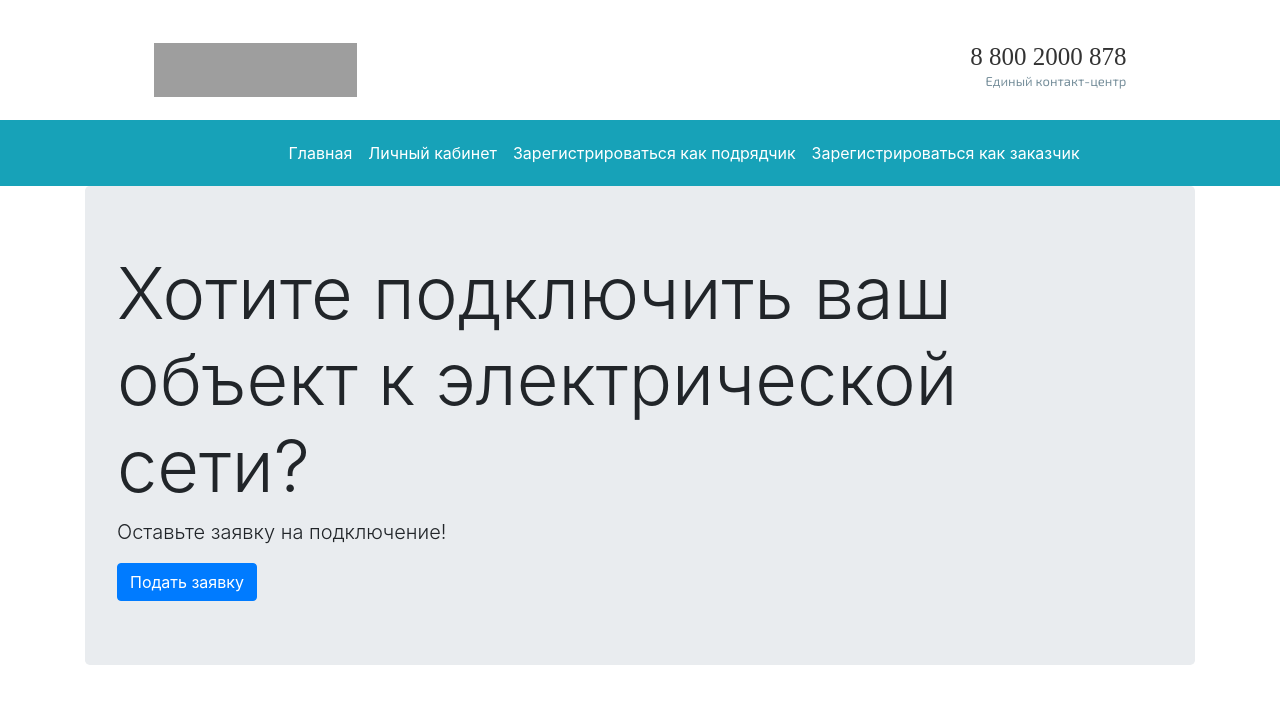
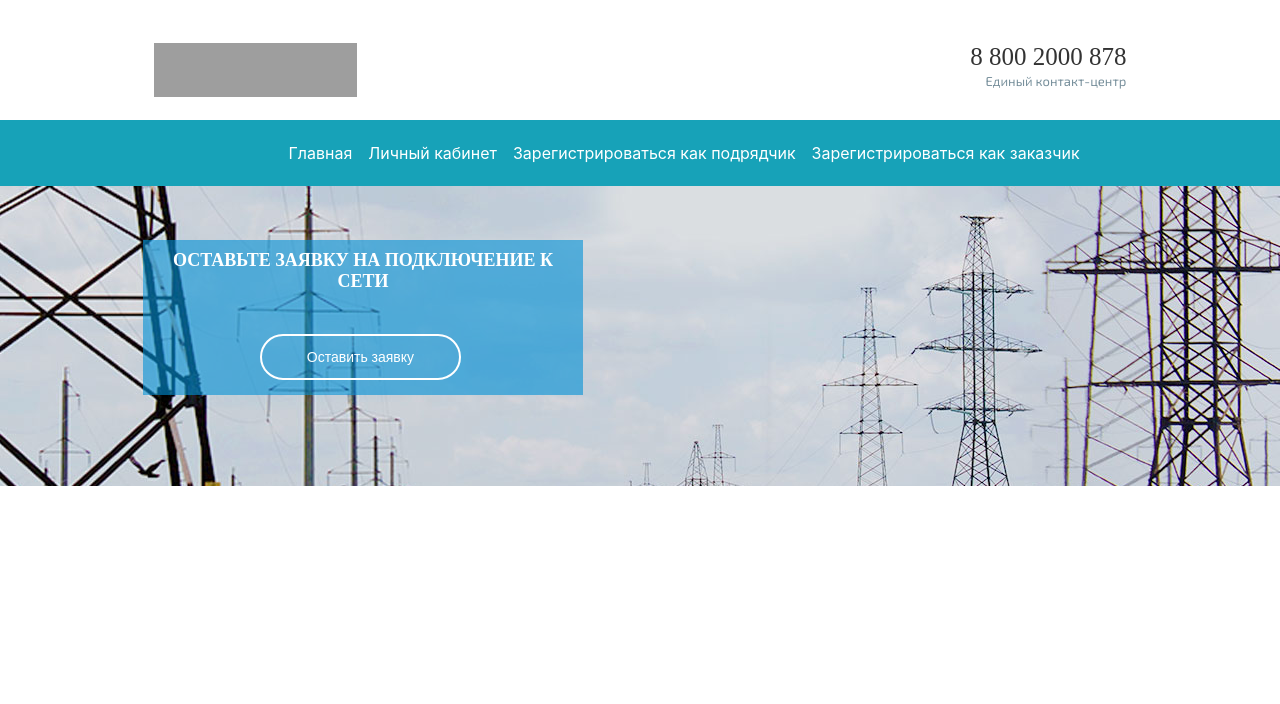
Before and after one commit to HiGal/DigitalSuperHero, a Vue app in the folder frontend/: page / in a window 1280 px wide. Shown: the top 704 px of the page. Built offline with nearby package versions, Linux system fonts and the light colour scheme; grey boxes are pictures that could not be loaded; what vue-kanban would draw is missing.

Commit message:
Added home page

```diff
--- a/frontend/src/assets/css/style.css
+++ b/frontend/src/assets/css/style.css
@@ -11,9 +11,9 @@
     position: fixed;
 }
 
-img {
-    width: 20%;
-}
+/*img {*/
+/*    width: 20%;*/
+/*}*/
 
 .reg {
     font-size: 25px;
@@ -82,11 +82,101 @@ img {
     width: 100%;
 }
 
-.item{
+.item {
     min-height: 300px;
     object-fit: cover;
 }
 
-.home{
+.home {
     width: 100%;
 }
+
+.jumbotron {
+    margin-top: 10px;
+    background: url("../content.jpg");
+    color: white;
+}
+
+span.flash-txt {
+    position: absolute;
+    left: 0;
+    top: 30%;
+    width: 100%;
+
+}
+
+#flash span {
+    display: block;
+}
+
+span.container {
+    margin-right: auto;
+    margin-left: auto;
+    padding-left: 15px;
+    padding-right: 15px;
+
+}
+
+span.flash-back {
+    display: inline-block;
+    padding: 10px 20px;
+    width: 440px;
+    height: 155px;
+    position: relative;
+}
+
+body {
+    font-family: "Exo 2 Light", Helvetica, Arial, sans-serif;
+    font-size: 15px;
+
+    line-height: 1.42857143;
+
+    color: #333;
+}
+
+.flash-back a {
+    color: #fff;
+    font: normal 14px Arial;
+    display: inline-block;
+    border: 2px solid #fff;
+    border-radius: 30px;
+    padding: 13px 45px;
+    text-decoration: none;
+    margin-left: 22%;
+    position: absolute;
+    bottom: 15px;
+
+}
+
+
+.flash-back a:hover {
+    background-color: #fff;
+    border-color: #fff;
+    color: #0091d7;
+}
+
+.flash-back{
+    background-color: rgba(0,145,215,0.6);
+    margin-left: 10%;
+}
+
+.item{
+    max-height: 20px;
+    background: url("../content.jpg");
+    display: block;
+    max-width: 100%;
+    height: auto;
+}
+
+.item img {
+
+}
+
+strong {
+    text-transform: uppercase;
+    color: #fff;
+    text-align: center;
+    font: normal 18px 'Exo 2 Medium';
+    margin-bottom: 8px;
+    display: block;
+}
--- a/frontend/src/views/Home.vue
+++ b/frontend/src/views/Home.vue
@@ -1,12 +1,17 @@
 <template>
     <div class="home">
-        <div class="container">
-            <b-jumbotron header="Хотите подключить ваш объект к электрической сети?" lead="Оставьте заявку на подключение!">
-                <b-button variant="primary" href="/login">Подать заявку</b-button>
-            </b-jumbotron>
-
+        <div class="item">
+            <span class="flash-txt">
+                <span class="container">
+                    <span class="flash-back">
+                        <strong>Оставьте заявку на подключение к сети</strong>
+                        <a href="/login">Оставить заявку</a>
+                    </span>
+                </span>
+            </span>
         </div>
     </div>
+
 </template>
 
 <script>
```
